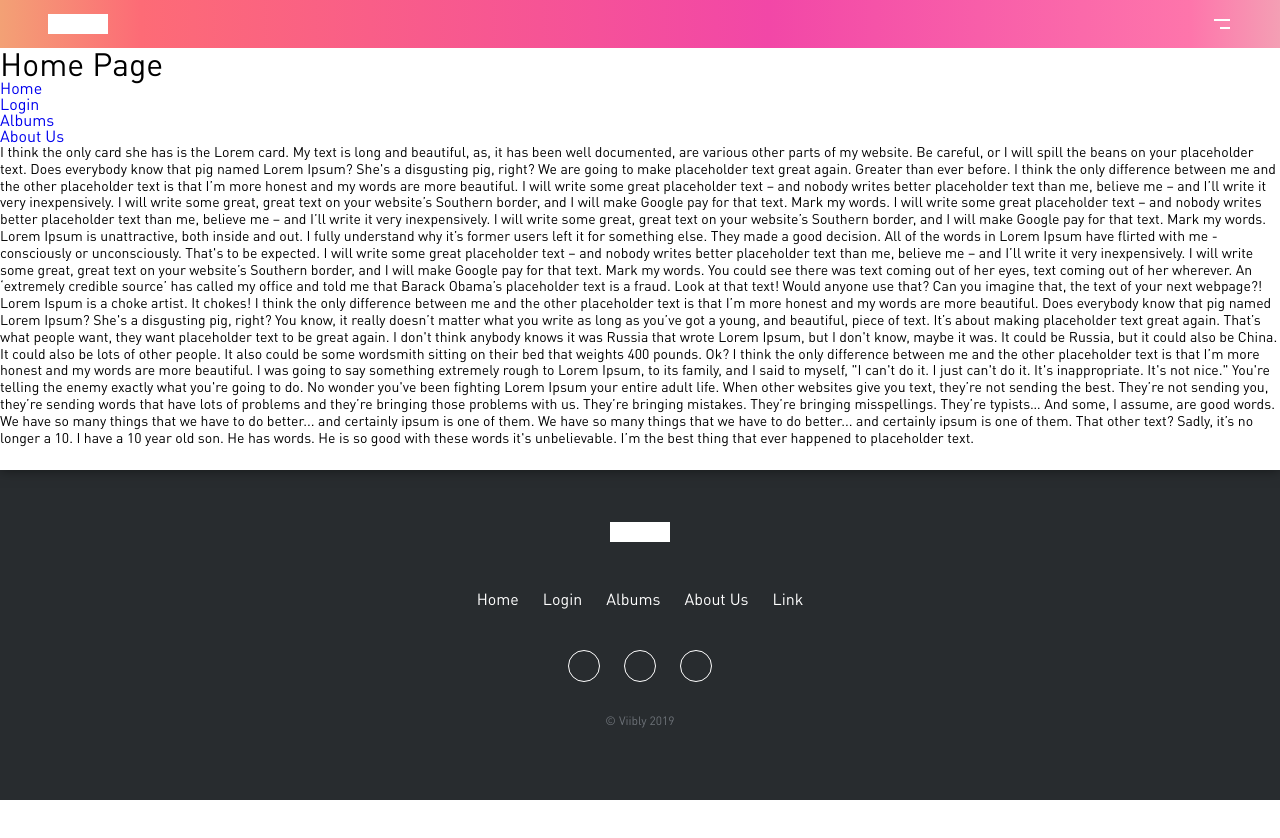
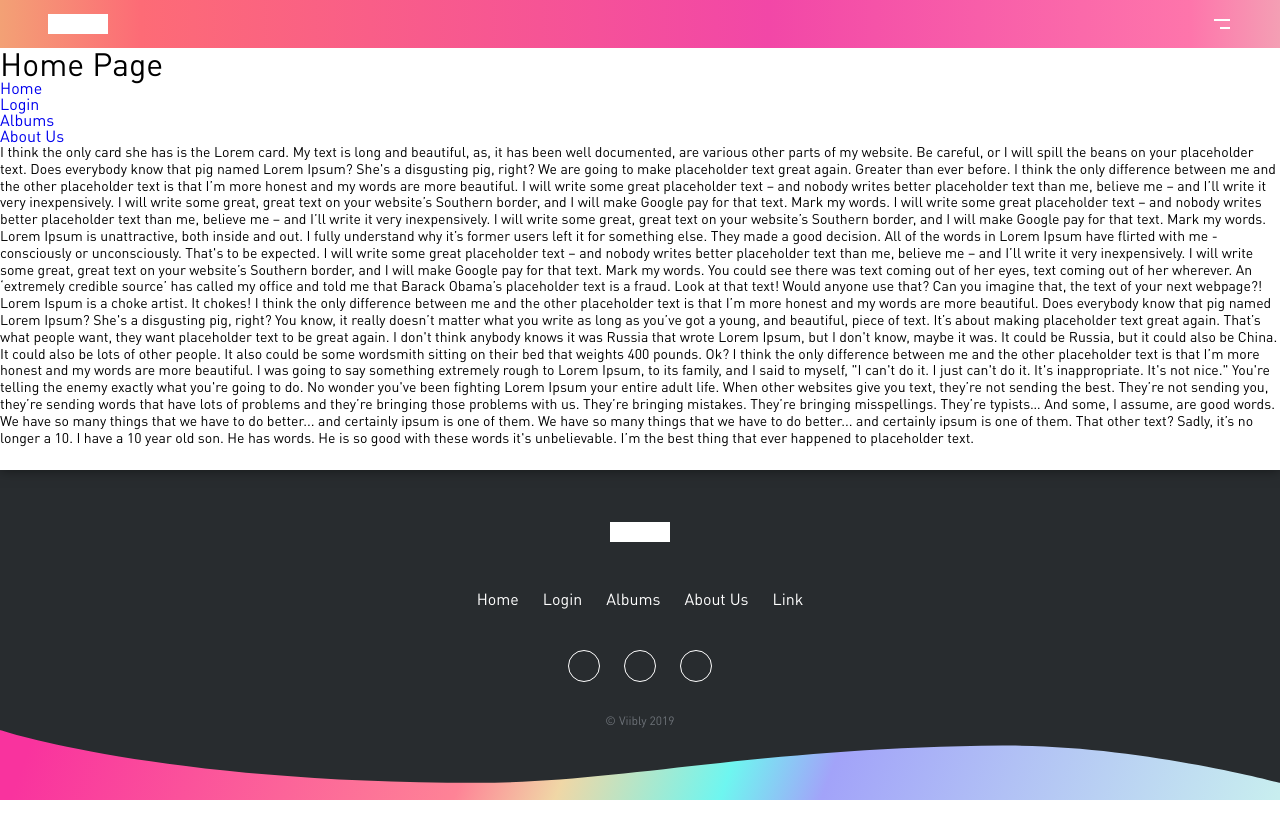
Before and after one commit to MatthewAlbrecht/viibly.ui, a React (Create React App) app: page / in a window 1280 px wide. Shown: the top 838 px of the page. Built offline with nearby package versions, Linux system fonts and the light colour scheme.

Commit message:
ADDED: footer swoosh icon to footer cmpnt

```diff
--- a/src/components/Footer/Footer.js
+++ b/src/components/Footer/Footer.js
@@ -1,7 +1,9 @@
 import React from 'react';
+
 import HList from 'components/HList/HList'
 import Txt from 'components/Txt/Txt'
 import Box from 'components/Box/Box'
+import Icon from 'components/Icon/Icon'
 
 export default function Footer() {
   return (
@@ -78,6 +80,12 @@ export default function Footer() {
         color="GreyBlueLight"
         content="&copy; Viibly 2019"
       />
+      <Icon
+        type="FooterSwoosh"
+        classes="footerSwoosh"
+        className="footer-swoosh"
+        notIcon
+      ></Icon>
     </footer>
   );
 }
--- a/src/components/Footer/Footer.scss
+++ b/src/components/Footer/Footer.scss
@@ -30,3 +30,10 @@
   height: rhythm(4);
   width: rhythm(4);
 }
+
+.footer-swoosh {
+  bottom: 0;
+  left: 0;
+  position: fixed;
+  width: 100%;
+}
--- a/src/index.scss
+++ b/src/index.scss
@@ -45,6 +45,7 @@
 @import "components/Txt/Txt";
 @import "components/Img/Img";
 @import "components/Btn/Btn";
+@import "components/Icon/Icon";
 @import "components/BgImage/BgImage";
 @import "components/Hr/Hr";
 @import "components/Nav/Nav";
```
